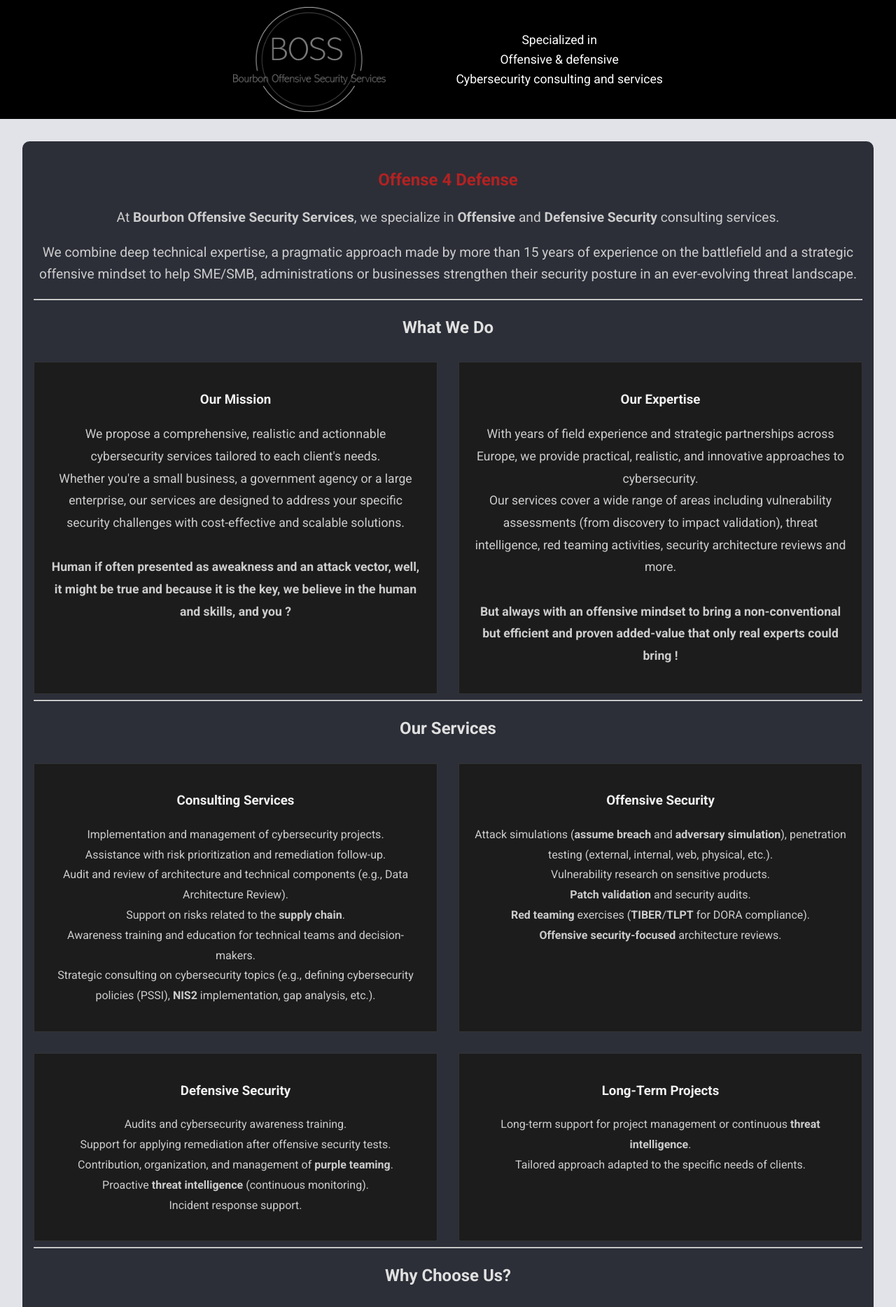
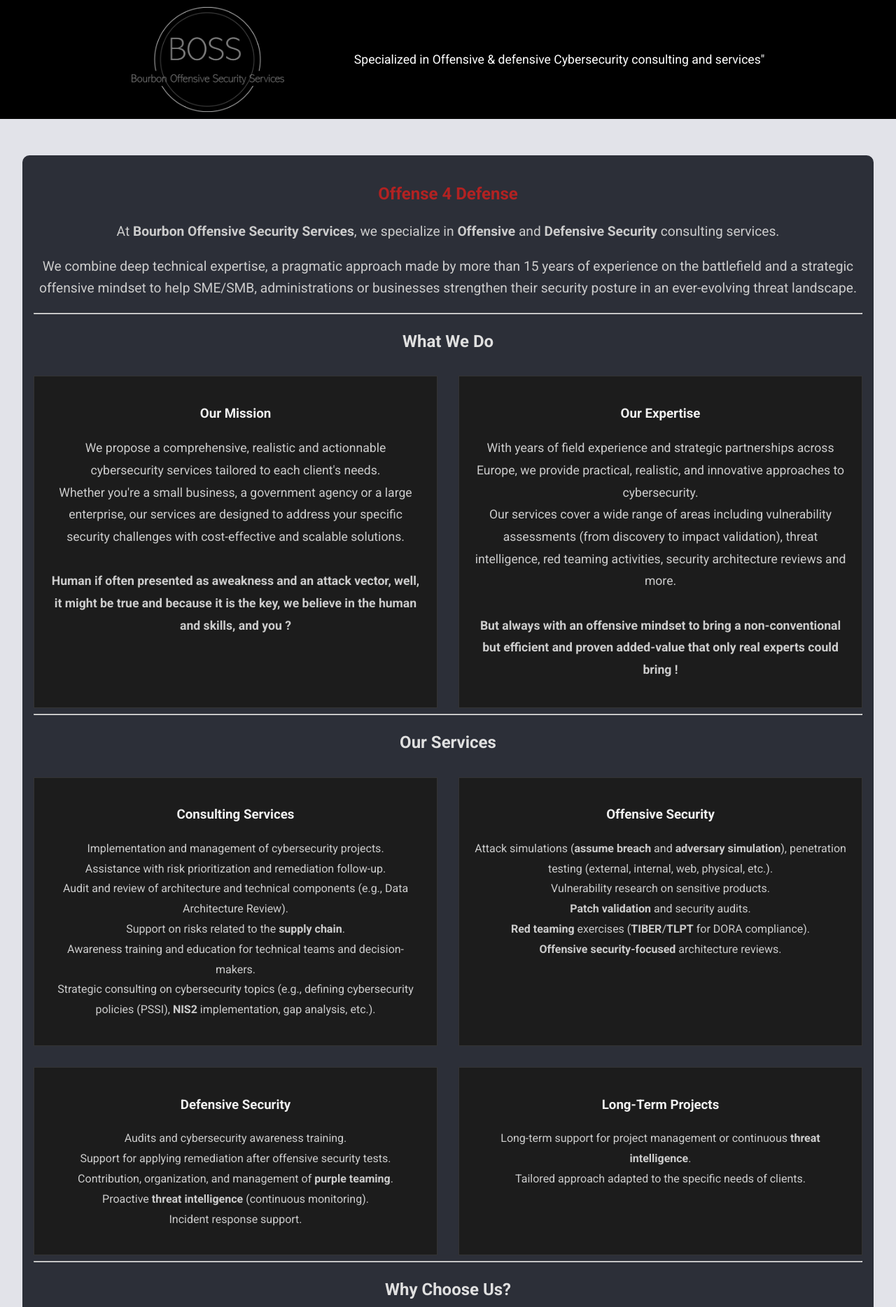
Before and after one commit to kmkz/BOSS.github.io, a Jekyll site: the page built from index.md, in a window 1280 px wide. Shown: the top 1868 px of the page at 70% size. Built offline with Jekyll 4.4.1, drawn with Linux system fonts in a browser that asks for light colours.

Commit message:
css party

```diff
--- a/_config.yml
+++ b/_config.yml
@@ -1,6 +1,9 @@
 # General site settings
 title: "Bourbon Offensive Security Services (BOSS)"
-description: "Specialized in<br>     Offensive & defensive<br>    Cybersecurity consulting and services"
+description: |
+  Specialized in
+  Offensive & defensive
+  Cybersecurity consulting and services"
 
 url: "https://www.boffsec-services.com"
 baseurl: "/"
--- a/_layouts/default.html
+++ b/_layouts/default.html
@@ -113,6 +113,7 @@
       align-items: center;
       justify-content: center;
       flex-wrap: wrap;
+      margin-bottom: 20px; /* Ajouté pour espacer le texte de l'image */
     }
 
     .logo {
```
